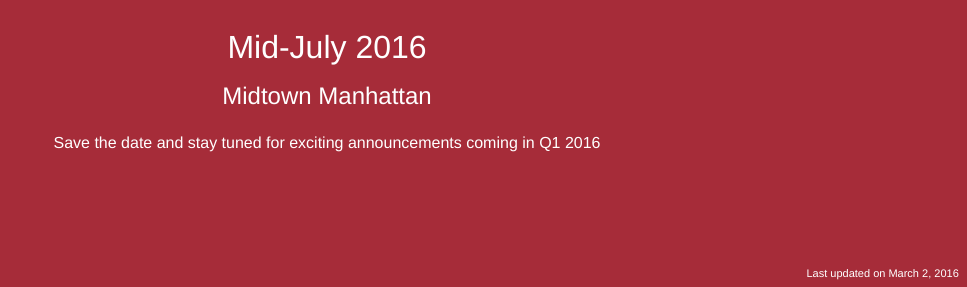
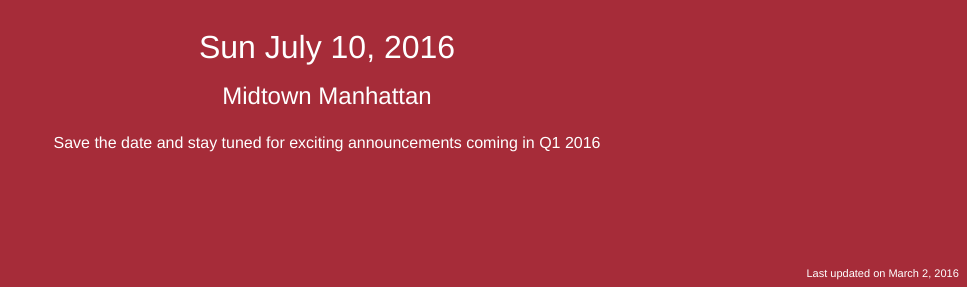
Before and after one commit to Rails-Camp-io/Rails-Camp-io, a plain HTML site: page index.html in a window 1280 px wide. Shown: the part 513-800 px from the top of the page, without its empty margins (313-1280 px from the left). Drawn offline with Linux system fonts and the light colour scheme.

Commit message:
Adding dates

```diff
--- a/index.html
+++ b/index.html
@@ -20,7 +20,7 @@
       <img src="images/logo.png" id="logo">
     </div>
     <p class="name">Rails Camp</p>
-    <p class="date">Mid-July 2016</p>
+    <p class="date">Sun July 10, 2016</p>
     <p class="venue">Midtown Manhattan</p>
     <p class="updates">Save the date and stay tuned for exciting announcements coming in Q1 2016</p>
   </div>
```
